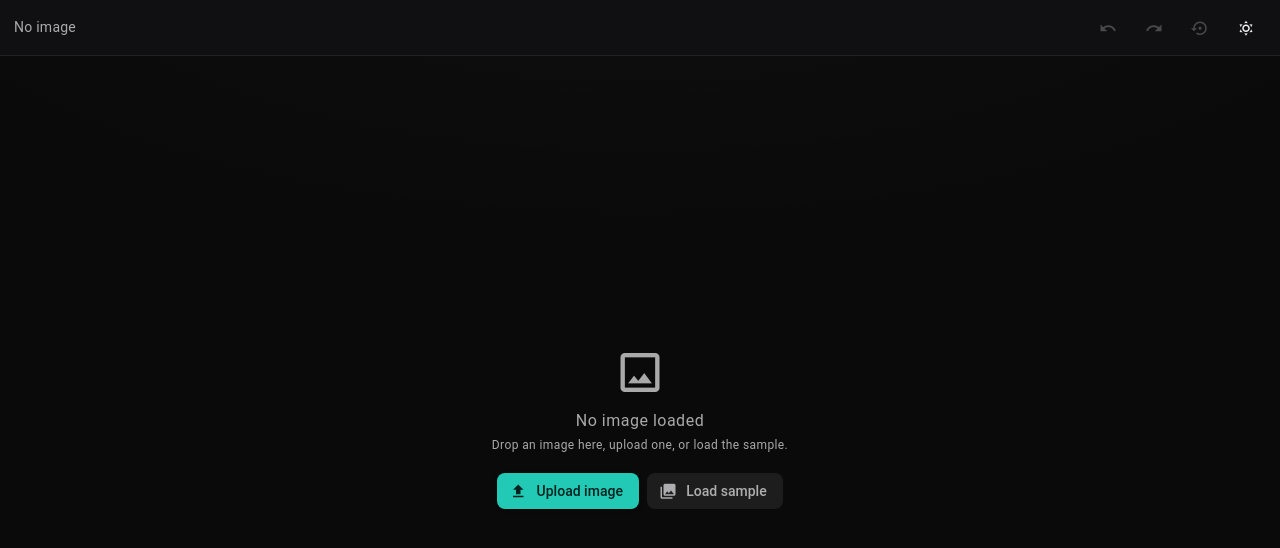
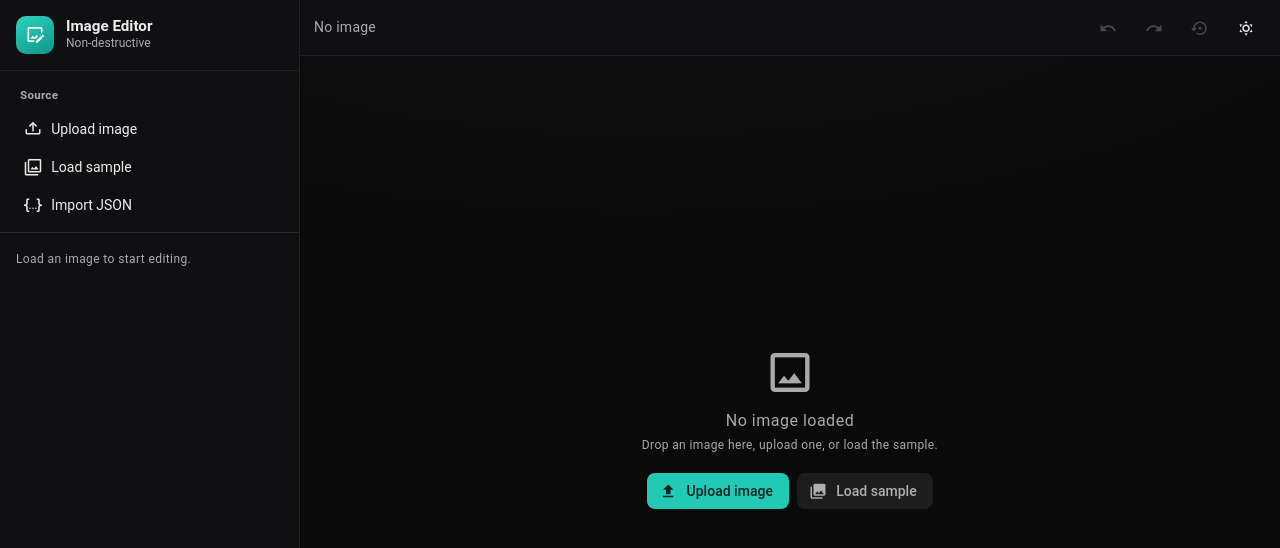
Before and after one commit to Somebody1369/image_editor, a Vue app: page / in a window 1280 px wide. Shown: the top 548 px of the page. Built offline with nearby package versions, Linux system fonts and the light colour scheme.

Commit message:
feat(ui): control sidebar + adjustment sliders

```diff
--- a/src/App.vue
+++ b/src/App.vue
@@ -4,11 +4,12 @@ import { useTheme } from 'vuetify'
 import { useEditorStore } from './stores/editor'
 import { useImageSource } from './composables/useImageSource'
 import { DARK_THEME, LIGHT_THEME, THEME_STORAGE_KEY } from './plugins/vuetify'
+import AppSidebar from './components/AppSidebar.vue'
 import EditorCanvas from './components/EditorCanvas.vue'
 import SvgFilterDefs from './components/SvgFilterDefs.vue'
 
 const store = useEditorStore()
-const { error, loadFile, upload, loadSample, clearError } = useImageSource()
+const { loading, error, loadFile, upload, loadSample, importJson, clearError } = useImageSource()
 
 const theme = useTheme()
 const isDark = computed(() => theme.global.current.value.dark)
@@ -33,6 +34,13 @@ function onDrop(event: DragEvent): void {
     <SvgFilterDefs />
 
     <div class="shell">
+      <AppSidebar
+        :upload="upload"
+        :load-sample="loadSample"
+        :import-json="importJson"
+        :loading="loading"
+      />
+
       <div class="workspace">
         <header class="topbar">
           <span
--- /dev/null
+++ b/src/components/AdjustmentPanel.vue
@@ -0,0 +1,67 @@
+<script setup lang="ts">
+/**
+ * Live tone sliders. Each drag is one undo step: `beginChange()` snapshots on
+ * pointer-down (@start), then every move updates the single `adjust` operation.
+ * The preview updates in real time through the SVG filter — no canvas redraw.
+ */
+import { storeToRefs } from 'pinia'
+import { useEditorStore } from '../stores/editor'
+
+type AdjustKey = 'brightness' | 'contrast' | 'saturation'
+
+const store = useEditorStore()
+const { adjust } = storeToRefs(store)
+
+const rows: { key: AdjustKey; label: string; icon: string }[] = [
+  { key: 'brightness', label: 'Brightness', icon: 'mdi-brightness-6' },
+  { key: 'contrast', label: 'Contrast', icon: 'mdi-contrast-circle' },
+  { key: 'saturation', label: 'Saturation', icon: 'mdi-palette-outline' },
+]
+
+function onInput(key: AdjustKey, value: number): void {
+  const patch: Partial<Record<AdjustKey, number>> = { [key]: value }
+  store.setAdjust(patch)
+}
+
+function resetOne(key: AdjustKey): void {
+  if (adjust.value[key] === 0) return
+  store.beginChange()
+  onInput(key, 0)
+}
+</script>
+
+<template>
+  <div class="pa-4">
+    <div class="text-overline text-medium-emphasis mb-1">Adjustments</div>
+    <div v-for="row in rows" :key="row.key" class="mb-1">
+      <div class="d-flex align-center justify-space-between">
+        <span class="text-body-2">
+          <v-icon :icon="row.icon" size="18" class="me-1" />{{ row.label }}
+        </span>
+        <span class="text-caption text-medium-emphasis" style="font-variant-numeric: tabular-nums">
+          {{ adjust[row.key] > 0 ? '+' : '' }}{{ adjust[row.key] }}
+        </span>
+      </div>
+      <v-slider
+        :model-value="adjust[row.key]"
+        :min="-100"
+        :max="100"
+        :step="1"
+        :aria-label="row.label"
+        @start="store.beginChange()"
+        @update:model-value="onInput(row.key, $event)"
+      >
+        <template #append>
+          <v-btn
+            icon="mdi-restore"
+            size="x-small"
+            variant="text"
+            :disabled="adjust[row.key] === 0"
+            :aria-label="`Reset ${row.label.toLowerCase()}`"
+            @click="resetOne(row.key)"
+          />
+        </template>
+      </v-slider>
+    </div>
+  </div>
+</template>
--- /dev/null
+++ b/src/components/AppSidebar.vue
@@ -0,0 +1,133 @@
+<script setup lang="ts">
+/** Framer-style left sidebar: brand, a "Source" group, then the control sections. */
+import ControlsPanel from './ControlsPanel.vue'
+
+defineProps<{
+  upload: () => void
+  loadSample: () => void
+  importJson: () => void
+  loading?: boolean
+}>()
+</script>
+
+<template>
+  <aside class="sidebar">
+    <div class="brand">
+      <div class="brand-mark">
+        <v-icon icon="mdi-image-edit-outline" size="20" />
+      </div>
+      <div class="brand-text">
+        <div class="brand-title">Image Editor</div>
+        <div class="brand-sub text-medium-emphasis">Non-destructive</div>
+      </div>
+    </div>
+
+    <div class="sidebar-scroll">
+      <div class="group">
+        <div class="group-title text-medium-emphasis">Source</div>
+        <v-btn
+          block
+          variant="text"
+          class="nav-btn justify-start"
+          :loading="loading"
+          prepend-icon="mdi-tray-arrow-up"
+          @click="upload"
+        >
+          Upload image
+        </v-btn>
+        <v-btn
+          block
+          variant="text"
+          class="nav-btn justify-start"
+          prepend-icon="mdi-image-multiple-outline"
+          @click="loadSample"
+        >
+          Load sample
+        </v-btn>
+        <v-btn
+          block
+          variant="text"
+          class="nav-btn justify-start"
+          prepend-icon="mdi-code-json"
+          @click="importJson"
+        >
+          Import JSON
+        </v-btn>
+      </div>
+
+      <v-divider />
+
+      <ControlsPanel />
+    </div>
+  </aside>
+</template>
+
+<style scoped>
+.sidebar {
+  width: 300px;
+  flex: 0 0 300px;
+  display: flex;
+  flex-direction: column;
+  min-height: 0;
+  background: rgb(var(--v-theme-surface));
+  border-right: 1px solid rgba(var(--v-theme-on-surface), 0.08);
+}
+.brand {
+  display: flex;
+  align-items: center;
+  gap: 12px;
+  padding: 16px;
+  border-bottom: 1px solid rgba(var(--v-theme-on-surface), 0.08);
+}
+.brand-mark {
+  width: 38px;
+  height: 38px;
+  border-radius: 10px;
+  display: flex;
+  align-items: center;
+  justify-content: center;
+  color: #fff;
+  background: linear-gradient(150deg, #2dd4bf, #0d9488);
+}
+.brand-title {
+  font-size: 0.95rem;
+  font-weight: 600;
+  line-height: 1.1;
+}
+.brand-sub {
+  font-size: 0.75rem;
+}
+.sidebar-scroll {
+  flex: 1 1 auto;
+  min-height: 0;
+  overflow-y: auto;
+}
+.group {
+  padding: 12px 12px 8px;
+}
+.group-title {
+  font-size: 0.72rem;
+  font-weight: 600;
+  letter-spacing: 0.3px;
+  padding: 4px 8px 6px;
+}
+.nav-btn {
+  text-transform: none;
+  letter-spacing: normal;
+  font-weight: 400;
+  height: 38px;
+}
+
+@media (max-width: 760px) {
+  .sidebar {
+    width: auto;
+    flex: 0 0 auto;
+    order: 2;
+    border-right: none;
+    border-top: 1px solid rgba(var(--v-theme-on-surface), 0.08);
+  }
+  .sidebar-scroll {
+    overflow-y: visible;
+  }
+}
+</style>
--- /dev/null
+++ b/src/components/ControlsPanel.vue
@@ -0,0 +1,27 @@
+<script setup lang="ts">
+/** The right-hand control column: adjustments. */
+import { storeToRefs } from 'pinia'
+import { useEditorStore } from '../stores/editor'
+import AdjustmentPanel from './AdjustmentPanel.vue'
+
+const store = useEditorStore()
+const { isLoaded, sourceMeta } = storeToRefs(store)
+</script>
+
+<template>
+  <div v-if="isLoaded" class="controls">
+    <div v-if="sourceMeta" class="px-4 pt-4 pb-1">
+      <div class="text-body-2 text-truncate">{{ sourceMeta.name }}</div>
+      <div class="text-caption text-medium-emphasis">
+        {{ sourceMeta.width }} × {{ sourceMeta.height }} px
+      </div>
+    </div>
+    <v-divider />
+
+    <AdjustmentPanel />
+  </div>
+
+  <div v-else class="pa-4 text-medium-emphasis text-caption">
+    Load an image to start editing.
+  </div>
+</template>
```
